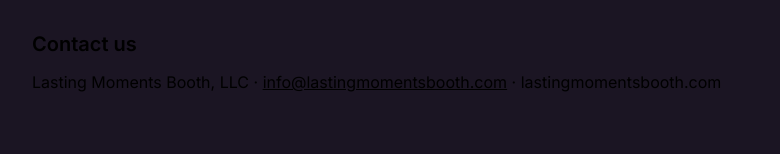
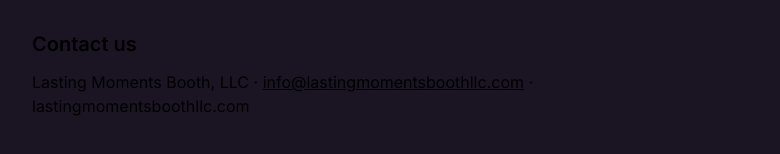
Before and after one commit to gs13slw/photobooth-website, a Next.js app: page /privacy in a window 1280 px wide. Shown: the part 1490-1644 px from the top of the page, without its empty margins (248-1028 px from the left). Built offline with nearby package versions, Linux system fonts and the light colour scheme.

Commit message:
Update remaining domain references to lastingmomentsboothllc.com

```diff
--- a/app/layout.tsx
+++ b/app/layout.tsx
@@ -17,7 +17,7 @@
   display: "swap",
 });
 
-export const metadata: Metadata = {metadataBase: new URL("https://lastingmomentsbooth.com"),
+export const metadata: Metadata = {metadataBase: new URL("https://lastingmomentsboothllc.com"),
   alternates: {
     canonical: "/",
   },
--- a/app/privacy/page.tsx
+++ b/app/privacy/page.tsx
@@ -83,10 +83,10 @@
       <h2 className="text-xl font-semibold mt-8 mb-3">Contact us</h2>
       <p>
         Lasting Moments Booth, LLC ·{" "}
-        <a href="mailto:info@lastingmomentsbooth.com" className="underline">
-          info@lastingmomentsbooth.com
+        <a href="mailto:info@lastingmomentsboothllc.com" className="underline">
+          info@lastingmomentsboothllc.com
         </a>{" "}
-        · lastingmomentsbooth.com
+        · lastingmomentsboothllc.com
       </p>
     </main>
   );
--- a/app/terms/page.tsx
+++ b/app/terms/page.tsx
@@ -61,8 +61,8 @@
       <h2 className="text-xl font-semibold mt-8 mb-3">3. How to Cancel</h2>
       <p className="mb-6">
         Cancellation requests must be submitted in writing via email to{" "}
-        <a href="mailto:info@lastingmomentsbooth.com" className="underline">
-          info@lastingmomentsbooth.com
+        <a href="mailto:info@lastingmomentsboothllc.com" className="underline">
+          info@lastingmomentsboothllc.com
         </a>
         . The official cancellation date is recorded as the date the Company
         receives the written request, not the date the Client decided to
--- a/components/Feedback.tsx
+++ b/components/Feedback.tsx
@@ -19,7 +19,7 @@
             we can better serve you, we'd genuinely love to hear it.
           </p>
           <a
-            href="mailto:info@lastingmomentsbooth.com?subject=Website%20Feedback"
+            href="mailto:info@lastingmomentsboothllc.com?subject=Website%20Feedback"
             className="btn-primary mt-8 inline-flex"
           >
             Share your feedback
--- a/lib/contract-pdf.tsx
+++ b/lib/contract-pdf.tsx
@@ -13,7 +13,7 @@
 
 // Keep these in sync with the values in lib/contract.ts
 const BUSINESS_NAME = "Lasting Moments Booth, LLC";
-const BUSINESS_EMAIL = "info@lastingmomentsbooth.com";
+const BUSINESS_EMAIL = "info@lastingmomentsboothllc.com";
 const GOVERNING_STATE = "Georgia";
 const SITE_URL =
   process.env.SITE_URL || "https://photobooth-website-rho.vercel.app";
--- a/lib/contract.ts
+++ b/lib/contract.ts
@@ -9,7 +9,7 @@
 const KIDS_PARTY_BOOKING_WEEKS = "2 weeks";
 const CANCELLATION_EXCEPTION_DAYS = 7; // window for severe weather/medical emergency exception
 const BUSINESS_NAME = "Lasting Moments Booth, LLC";
-const BUSINESS_EMAIL = "info@lastingmomentsbooth.com";
+const BUSINESS_EMAIL = "info@lastingmomentsboothllc.com";
 const BUSINESS_PHONE = "(404) 436-6561";
 const GOVERNING_STATE = "Georgia";
 const SITE_URL =
```
Also changed, not shown: 1 other file (tests, documents, lock files or other folders).
